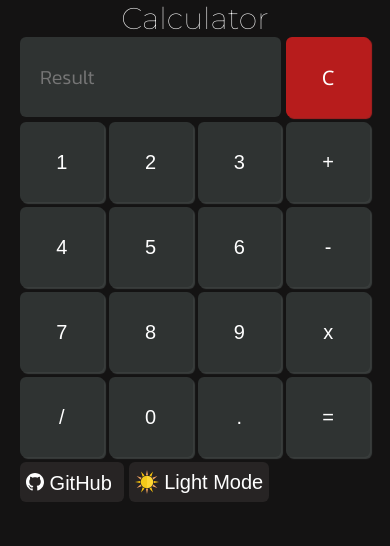
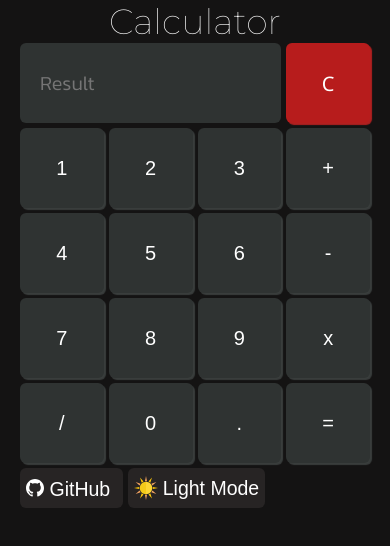
Before and after one commit to TopTTeDHbIu-DeJLbFuH4uk/Calculator, a website: page index.html in a window 390 px wide. Drawn offline with Linux system fonts and the light colour scheme.

Commit message:
09.12.2024 22:00

```diff
--- a/styles/styles.css
+++ b/styles/styles.css
@@ -1,6 +1,7 @@
 body {
     margin: 0 15px;
     padding: 0;
+    overflow: hidden;
 }
 
 .overlay-dark {
@@ -28,7 +29,7 @@ body {
 .title {
     color: var(--text-primary-light);
     font-family: "Montserrat", sans-serif;
-    font-size: 50px;
+    font-size: clamp(35px, 6vw, 50px);
     font-weight: 100;
 
     margin: 0;
@@ -148,7 +149,7 @@ input[type="number"]::-webkit-outer-spin-button {
     align-items: center;
     text-decoration: none;
     color: var(--text-primary-light);
-    font-size: 20px;
+    font-size: clamp(16px, 5vw, 20px);
     padding-top: 2px;
     width: 100%;
     height: 100%;
@@ -181,7 +182,7 @@ input[type="number"]::-webkit-outer-spin-button {
     border-radius: 6px;
 
     color: var(--text-primary-light);
-    font-size: 20px;
+    font-size: clamp(16px, 5vw, 20px);
 
     cursor: pointer;
 }
@@ -228,8 +229,4 @@ body.overlay-light .button {
         justify-content: flex-start;
     }
 
-    .title {
-        font-size: 30px;
-    }
-
 }
```
